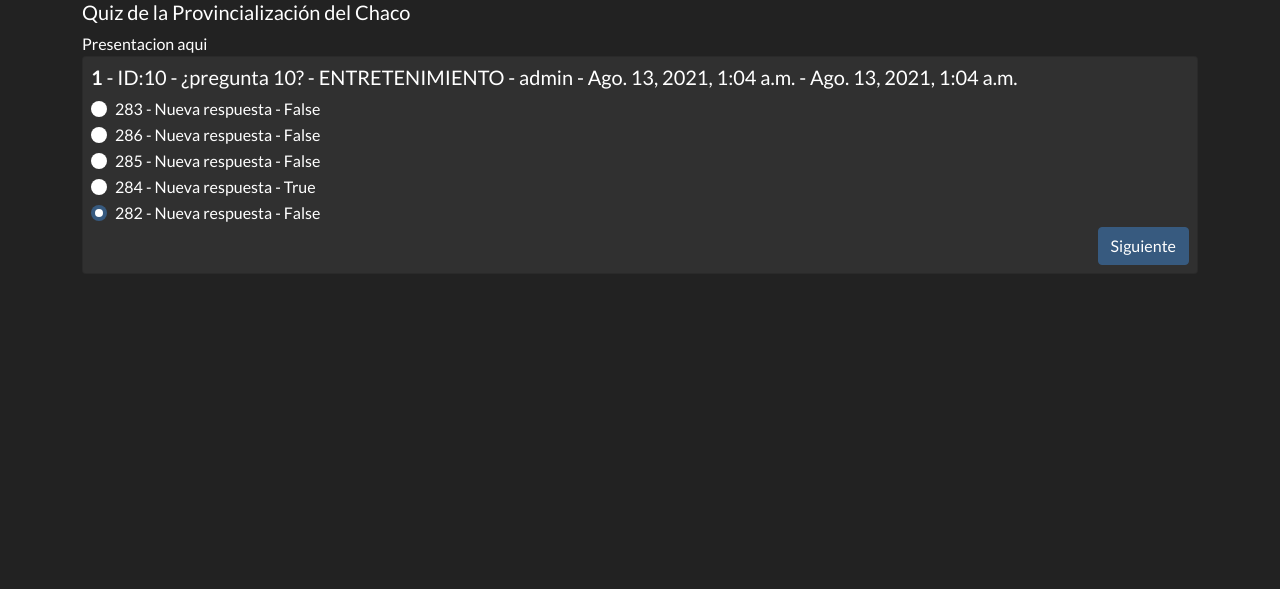
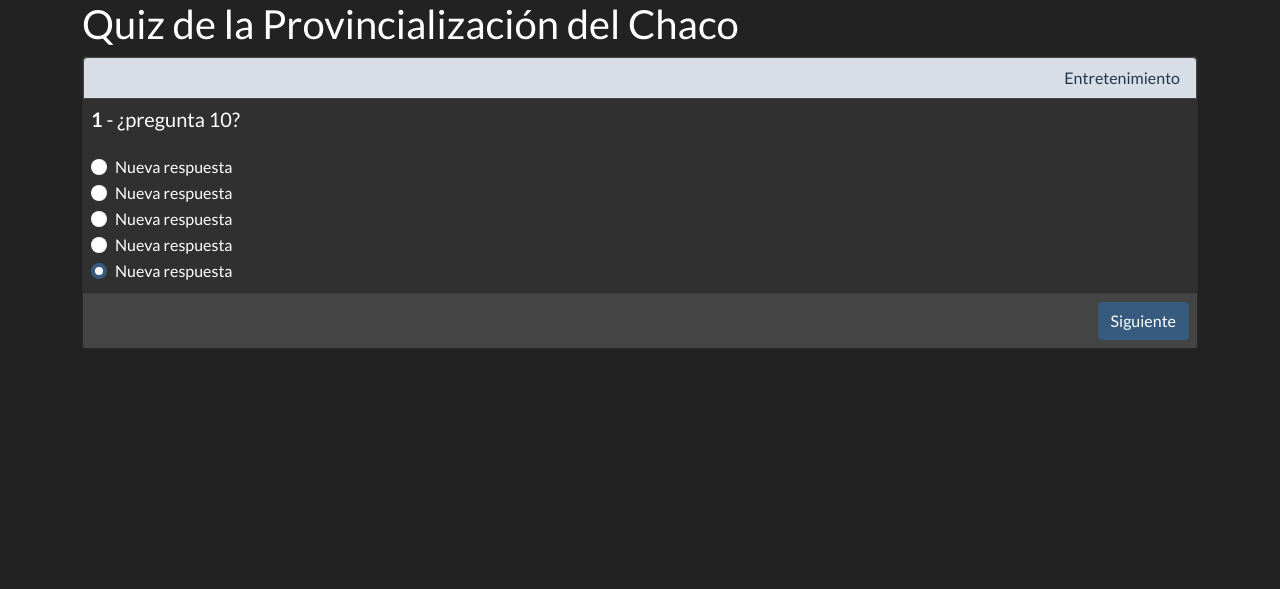
Before and after one commit to Enzostik/Proyecto_InfoCh2021, a Django app: page /partida/jugar/ in a window 1280 px wide. Shown: the part 77-666 px from the top of the page. Run offline with Django 3.2, Linux system fonts and the light colour scheme; a user stored in the database is signed in; data comes from the database, SQL or seed files in the repository; both versions use the stored data as it was after the commit; some libraries are stand-ins or nearby versions.

Commit message:
Nuevo diseño del cuestionario.

```diff
--- a/juego_chaco/views.py
+++ b/juego_chaco/views.py
@@ -10,6 +10,15 @@ from django.contrib.auth.decorators import login_required, permission_required
 from .models import Pregunta, Respuesta, Partida
 
 from datetime import datetime
+
+nombre_clasificaciones={
+    'CULTURA':'Cultura y arte',
+    'HISTORIA':'Historia',
+    'GEOGRAFIA':'Geografía',
+    'ECONOMIA':'Economía',
+    'CIENCIA':'Ciencia y Educación',
+    'ENTRETENIMIENTO':'Entretenimiento'
+}
 
 def ver_partida(request,id):
     try:
@@ -32,7 +41,7 @@ def generar_cuestionario(cantidad,temas):
     numero_pregunta=1 #siempre habrá una pregunta como mínimo
     for i in random_preguntas:
         i_respuestas=Respuesta.objects.filter(id_pregunta=i.pk).order_by('?')
-        lista_respuestas[i]=[numero_pregunta,i_respuestas]
+        lista_respuestas[i]=[numero_pregunta,i_respuestas,nombre_clasificaciones[i.clasificacion]]
         numero_pregunta+=1
     return lista_respuestas
 
--- a/templates/juego/jugar.html
+++ b/templates/juego/jugar.html
@@ -9,38 +9,39 @@
 
 {% block content %}
 <div class="container">
-    <h5>Quiz de la Provincialización del Chaco</h5>
+    <h5 class="display-6"><b>Quiz de la Provincialización del Chaco</b></h5>
     <form name="myForm" method="POST">
         {% csrf_token %}
-        <div class="mi-separador inicio">
-            Presentacion aqui
-        </div>
+        <div class="mi-separador inicio"></div>
         <div class="container">
             {% for i,j in juego.items %}
             <div class="row">
-                <div class="mi-separador card h-100 pregunta p-2" id="{{j.0}}">
-                    <h5 class="card-title"><b>{{j.0}}</b> - ID:{{i.pk}} - ¿{{i.pregunta}}? - {{i.clasificacion}} - {{i.autor}} - {{i.fecha_creacion}} - {{i.fecha_modificacion}}</h5>
+                <div class="mi-separador card h-100 pregunta p-0" id="{{j.0}}">
+                    <li class="list-group-item list-group-item-primary text-right">{{j.2}}</li>
+                    <h5 class="card-title p-2"><b>{{j.0}}</b> - ¿{{i.pregunta}}?</h5>
+                    <div class="card-body p-2">
                     {% for r in j.1%}
                     <div class="form-check">
                         <input required class="form-check-input" checked="checked" type="radio" name="RadioRespuesta_{{j.0}}" id="RespuestaInput_{{r.pk}}" value="{{r.pk}}" >
-                        <label class="form-check-label" for="RespuestaInput_{{r.pk}}">{{r.pk}} - {{r.respuesta}} - {{r.es_correcta}}</label>
+                        <label class="form-check-label" for="RespuestaInput_{{r.pk}}">{{r.respuesta}}</label>
                     </div>
                     {% endfor %}
+                    </div>
                     <input type="hidden" name="formularioUsuario" value="{{j.0}}"/>
-                    <div class="text-right" style="margin-top: auto;">
-                        <button type="button" class="btn btn-secondary prev">Anterior</button> <button type="button" class="btn btn-primary next">Siguiente</button>
+                    <div class="card-footer text-right p-2" style="margin-top: auto;">
+                        <button type="button" class="btn btn-dark prev">Anterior</button> <button type="button" class="btn btn-primary next">Siguiente</button>
                     </div>
                 </div>
             </div>
             {% endfor %}
             <div class="row">
-                <div class="mi-separador card h-100 final p-2">
-                    <h5 class="card-title">Final del cuestionario</h5>
-                    <div class="card-body">
-                        <p class="card-text text-center flex-d">Cierre y boton de enviar cuestionario</p>
+                <div class="mi-separador card h-100 final p-0">
+                    <h5 class="card-header p-2">Final del cuestionario</h5>
+                    <div class="card-body p-2" style='height: 100px'>
+                        <h5 class="card-text text-center flex-d">Haga click en finalizar para enviar el cuestionario</h5>
                     </div>
-                    <div class="text-right" style="margin-top: auto;">
-                        <button type="button" class="btn btn-secondary previous">Anterior</button>
+                    <div class="card-footer text-center p-2" style="margin-top: auto;">
+                        <button type="button" class="btn btn-lg btn-danger previous">Anterior</button>
                         <button class="btn btn-lg btn-success" type="submit">Finalizar</button>
                     </div>
                 </div>
```
Also changed, not shown: db.sqlite3.
